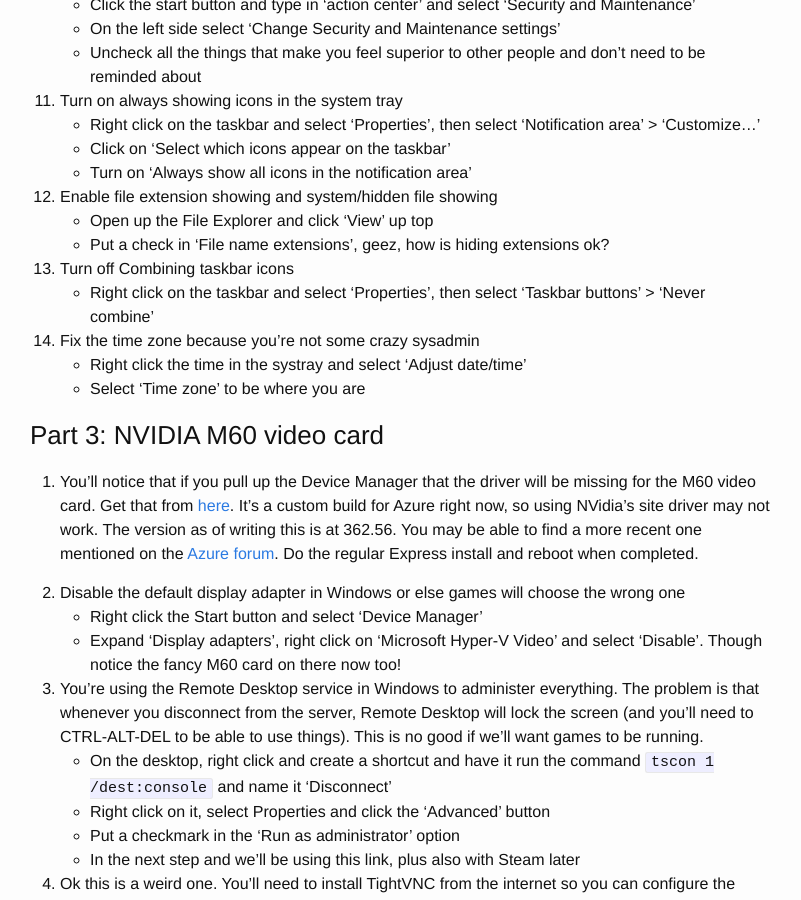
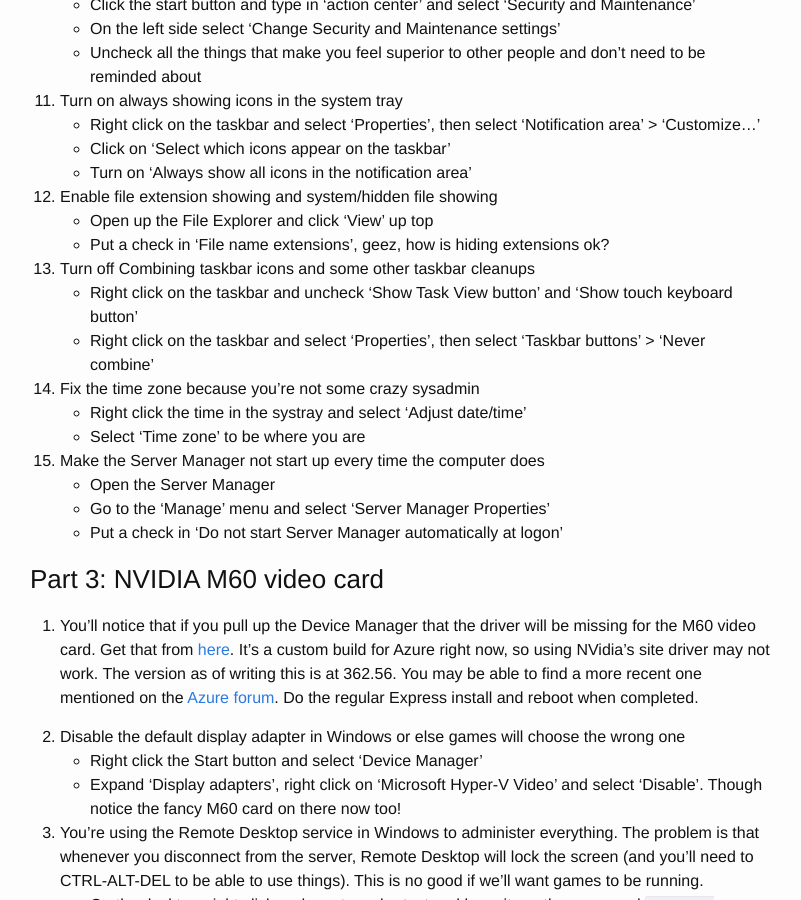
Before and after one commit to lg/lg.io, a Jekyll site: the page built from _posts/2016-09-18-cloudy-gamer-playing-overwatch-on-azures-new-monster-gpu-instances.md, in a window 1280 px wide and 900 px high, scrolled down 3624 px. Shown: the whole window, without its empty margins (240-1041 px from the left). Built offline with Jekyll 4.4.1, drawn with Linux system fonts in a browser that asks for light colours; comment, search, counter and statistics services are not loaded.

Commit message:
a couple more changes to the simple things

```diff
--- a/_posts/2016-09-18-cloudy-gamer-playing-overwatch-on-azures-new-monster-gpu-instances.md
+++ b/_posts/2016-09-18-cloudy-gamer-playing-overwatch-on-azures-new-monster-gpu-instances.md
@@ -138,12 +138,19 @@ With that, lets get started!
 	- Open up the File Explorer and click 'View' up top
 	- Put a check in 'File name extensions', geez, how is hiding extensions ok?
 
-1. Turn off Combining taskbar icons
+1. Turn off Combining taskbar icons and some other taskbar cleanups
+	- Right click on the taskbar and uncheck 'Show Task View button' and 'Show touch keyboard button'
 	- Right click on the taskbar and select 'Properties', then select 'Taskbar buttons' > 'Never combine'
 
 1. Fix the time zone because you're not some crazy sysadmin
 	- Right click the time in the systray and select 'Adjust date/time'
 	- Select 'Time zone' to be where you are
+
+1. Make the Server Manager not start up every time the computer does
+	- Open the Server Manager
+	- Go to the 'Manage' menu and select 'Server Manager Properties'
+	- Put a check in 'Do not start Server Manager automatically at logon'
+
 
 ### Part 3: NVIDIA M60 video card
 
```
